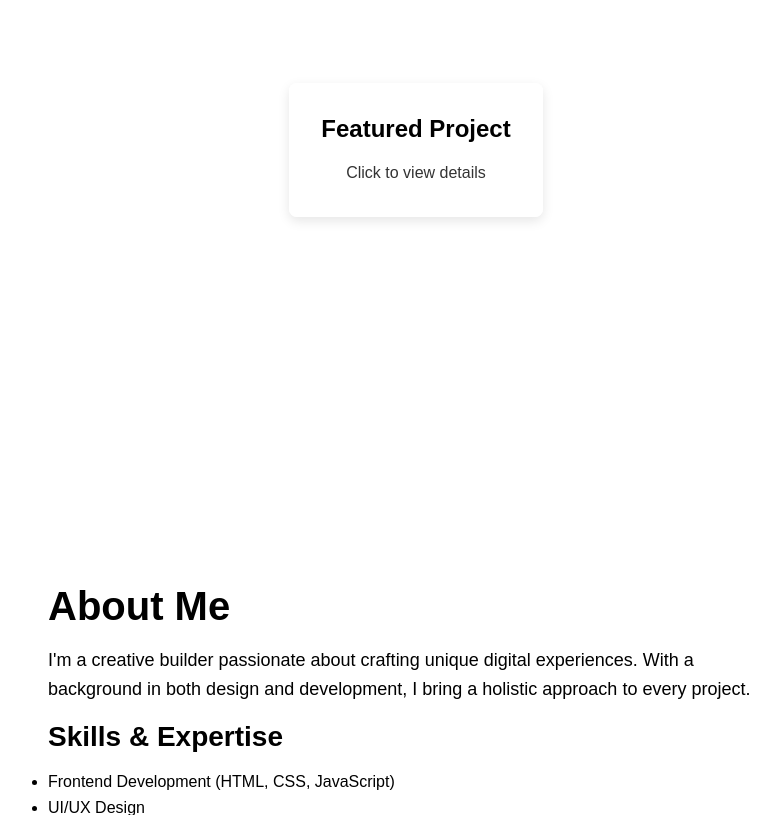
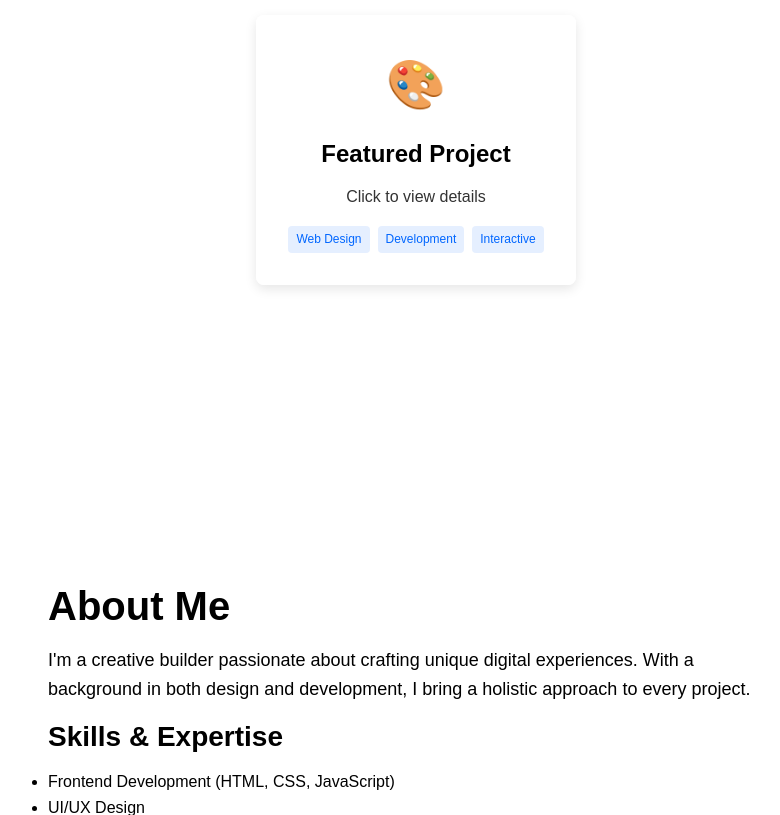
Before and after one commit to jakebgo/GOLDFINE, a plain HTML site: page index.html in a window 1280 px wide. Shown: the part 1050-1865 px from the top of the page, without its empty margins (224-1004 px from the left). Drawn offline with Linux system fonts and the light colour scheme.

Commit message:
feat: Enhance portfolio element with icon, tags, and improved styling

```diff
--- a/index.html
+++ b/index.html
@@ -16,8 +16,14 @@
 
     <section class="portfolio-container">
         <div class="portfolio-element">
+            <div class="portfolio-icon">🎨</div>
             <h3>Featured Project</h3>
             <div class="portfolio-preview">Click to view details</div>
+            <div class="portfolio-tags">
+                <span class="tag">Web Design</span>
+                <span class="tag">Development</span>
+                <span class="tag">Interactive</span>
+            </div>
         </div>
     </section>
 
--- a/style.css
+++ b/style.css
@@ -104,6 +104,86 @@ header h1 {
   padding: var(--spacing-lg);
 }
 
+/* Portfolio Element */
+.portfolio-element {
+  background-color: rgba(255, 255, 255, 0.9);
+  padding: var(--spacing-lg);
+  border-radius: 8px;
+  box-shadow: 0 4px 12px rgba(0, 0, 0, 0.1);
+  cursor: pointer;
+  max-width: 400px;
+  text-align: center;
+  transition: transform 0.3s ease, box-shadow 0.3s ease;
+  backdrop-filter: blur(5px);
+  position: relative;
+  overflow: hidden;
+}
+
+.portfolio-element::before {
+  content: '';
+  position: absolute;
+  top: 0;
+  left: 0;
+  width: 100%;
+  height: 100%;
+  background: linear-gradient(45deg, rgba(0, 102, 255, 0.1), rgba(0, 102, 255, 0.05));
+  opacity: 0;
+  transition: opacity 0.3s ease;
+}
+
+.portfolio-element:hover {
+  transform: scale(1.05);
+  box-shadow: 0 10px 20px rgba(0, 0, 0, 0.2);
+}
+
+.portfolio-element:hover::before {
+  opacity: 1;
+}
+
+.portfolio-icon {
+  font-size: 3rem;
+  margin-bottom: var(--spacing-md);
+  transition: transform 0.3s ease;
+}
+
+.portfolio-element:hover .portfolio-icon {
+  transform: scale(1.1) rotate(5deg);
+}
+
+.portfolio-element h3 {
+  margin-bottom: var(--spacing-md);
+  font-size: clamp(1.25rem, 3vw, 1.5rem);
+  position: relative;
+}
+
+.portfolio-preview {
+  color: var(--secondary-color);
+  font-size: clamp(0.875rem, 2vw, 1rem);
+  margin-bottom: var(--spacing-md);
+}
+
+.portfolio-tags {
+  display: flex;
+  flex-wrap: wrap;
+  justify-content: center;
+  gap: var(--spacing-sm);
+  margin-top: var(--spacing-md);
+}
+
+.tag {
+  background-color: rgba(0, 102, 255, 0.1);
+  color: var(--accent-color);
+  padding: 4px 8px;
+  border-radius: 4px;
+  font-size: 0.75rem;
+  font-weight: 500;
+  transition: background-color 0.3s ease;
+}
+
+.portfolio-element:hover .tag {
+  background-color: rgba(0, 102, 255, 0.2);
+}
+
 /* About Section */
 .about-section {
   padding: var(--spacing-lg);
@@ -202,34 +282,6 @@ header h1 {
   border-radius: 4px;
 }
 
-/* Portfolio Element */
-.portfolio-element {
-  background-color: rgba(255, 255, 255, 0.9);
-  padding: var(--spacing-lg);
-  border-radius: 8px;
-  box-shadow: 0 4px 12px rgba(0, 0, 0, 0.1);
-  cursor: pointer;
-  max-width: 400px;
-  text-align: center;
-  transition: transform 0.3s ease, box-shadow 0.3s ease;
-  backdrop-filter: blur(5px);
-}
-
-.portfolio-element:hover {
-  transform: scale(1.05);
-  box-shadow: 0 10px 20px rgba(0, 0, 0, 0.2);
-}
-
-.portfolio-element h3 {
-  margin-bottom: var(--spacing-md);
-  font-size: clamp(1.25rem, 3vw, 1.5rem);
-}
-
-.portfolio-preview {
-  color: var(--secondary-color);
-  font-size: clamp(0.875rem, 2vw, 1rem);
-}
-
 /* Responsive Design */
 @media (max-width: 768px) {
   :root {
```
